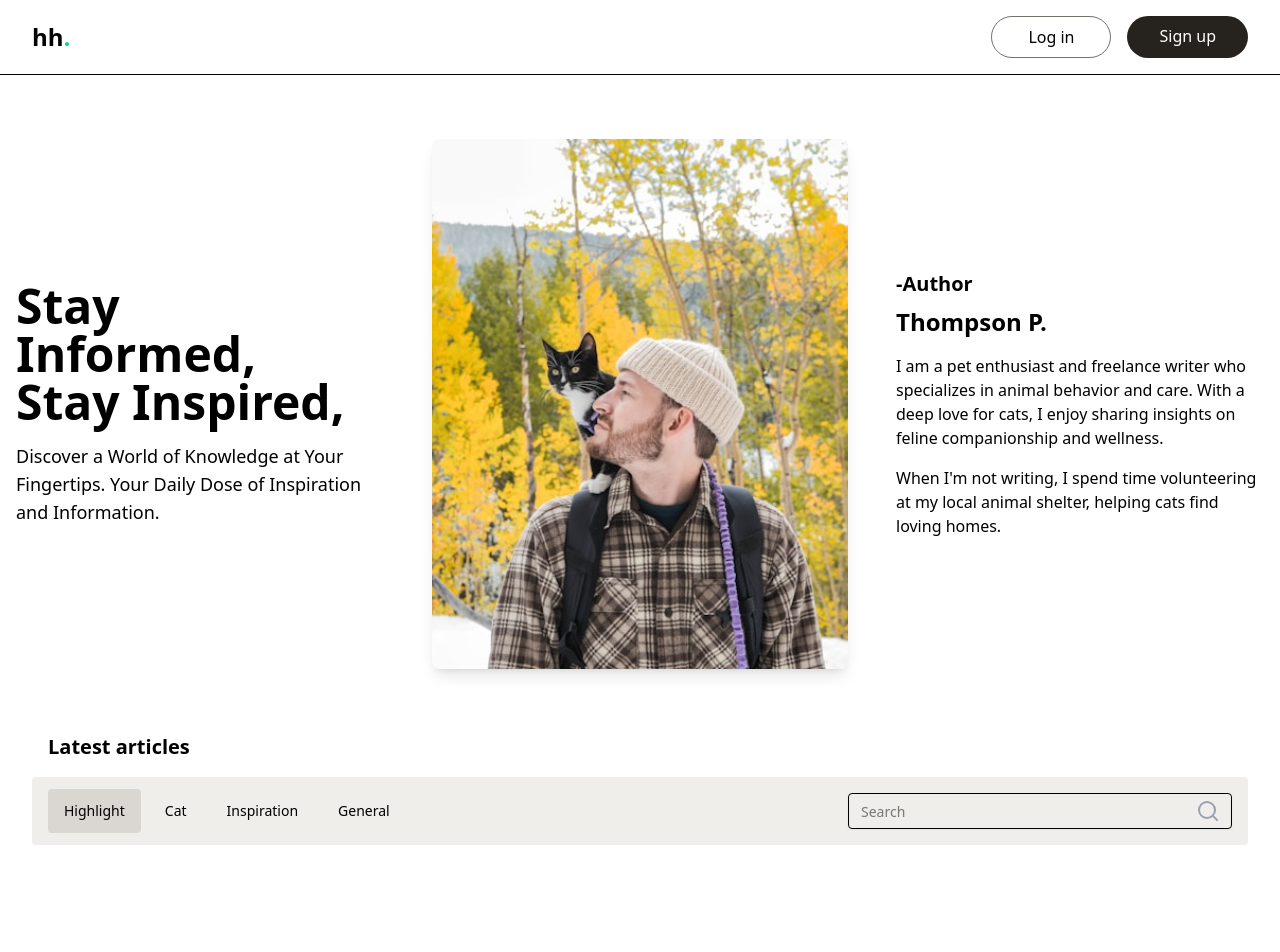
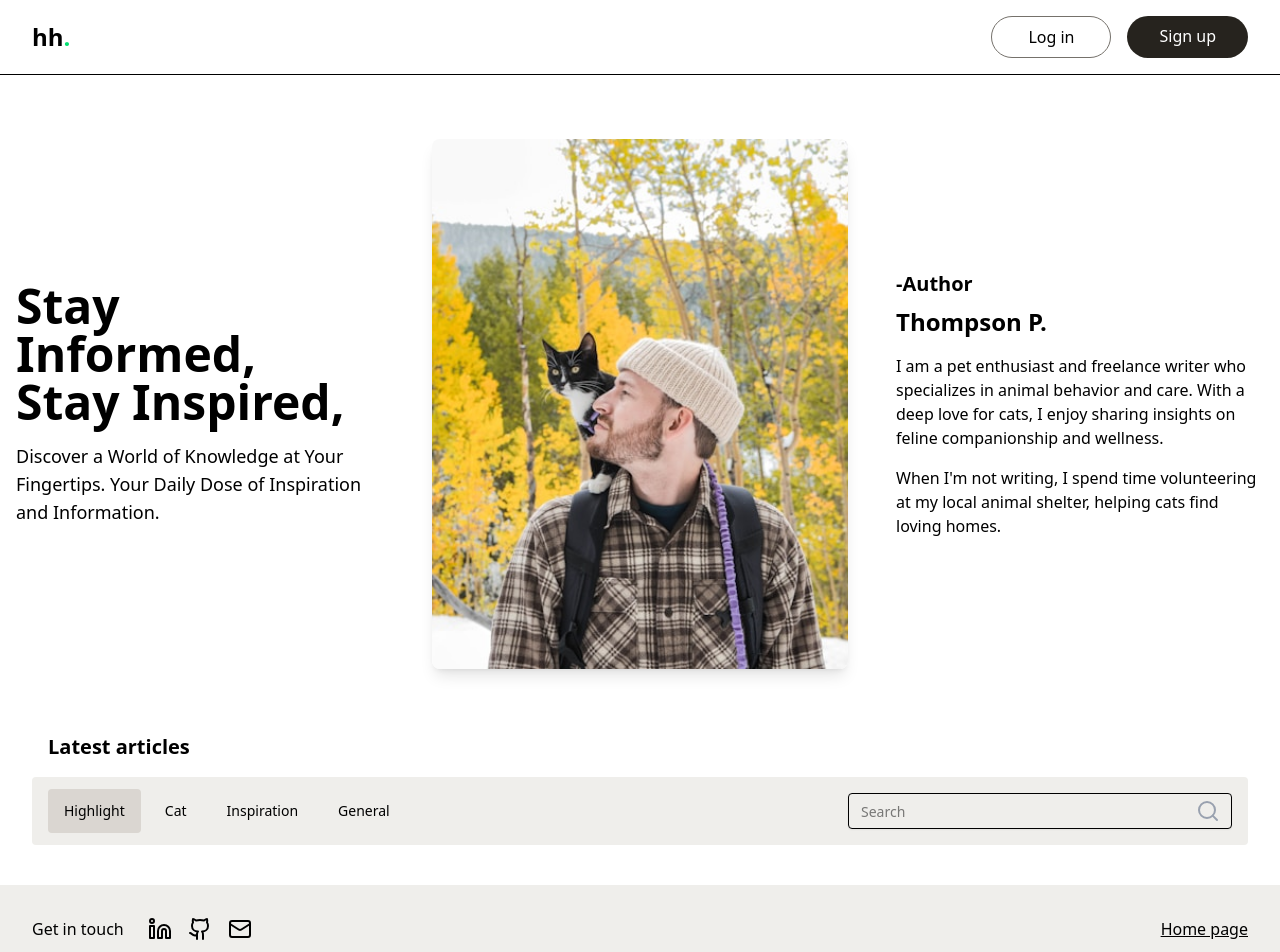
Before and after one commit to tchkh/book-worm, a React (Vite) app: page / in a window 1280 px wide. Shown: the top 952 px of the page. Before the commit the page ends 885 px from the top, so only its background shows below. Built offline with nearby package versions, Linux system fonts and the light colour scheme.

Commit message:
feat: add footer section

```diff
--- a/package.json
+++ b/package.json
@@ -11,6 +11,7 @@
   },
   "dependencies": {
     "@radix-ui/react-select": "^2.1.6",
+    "@radix-ui/react-slot": "^1.1.2",
     "@tailwindcss/vite": "^4.0.17",
     "class-variance-authority": "^0.7.1",
     "clsx": "^2.1.1",
--- a/src/App.jsx
+++ b/src/App.jsx
@@ -1,14 +1,18 @@
 import Articles from './components/ArticlesSection'
+import Footer from './components/Footer'
 import HeroSection from './components/HeroSection'
 import NavBar from './components/NavBar'
 
 function App() {
   return (
-    <>
+    <div className='flex flex-col min-h-screen'>
       <NavBar />
-      <HeroSection />
-      <Articles />
-    </>
+      <div className='flex-grow'>
+        <HeroSection />
+        <Articles />
+      </div>
+      <Footer />
+    </div>
   )
 }
 
--- /dev/null
+++ b/src/components/Footer.jsx
@@ -0,0 +1,30 @@
+import { Linkedin, Github, Mail } from 'lucide-react'
+
+function Footer() {
+  return (
+    <footer className='bg-[#EFEEEB] p-8 flex flex-col sm:flex-row justify-between items-center space-y-4 sm:space-y-0'>
+      <div className='flex flex-col sm:flex-row items-center space-y-4 sm:space-y-0 sm:space-x-6'>
+        <span className='font-medium'>Get in touch</span>
+        <div className='flex space-x-4'>
+          <a href='#' className='hover:text-muted-foreground'>
+            <Linkedin size={24} />
+            <span className='sr-only'>LinkedIn</span>
+          </a>
+          <a href='#' className='hover:text-muted-foreground'>
+            <Github size={24} />
+            <span className='sr-only'>GitHub</span>
+          </a>
+          <a href='#' className='hover:text-muted-foreground'>
+            <Mail size={24} />
+            <span className='sr-only'>Email</span>
+          </a>
+        </div>
+      </div>
+      <a href='/' className='hover:text-muted-foreground font-medium underline'>
+        Home page
+      </a>
+    </footer>
+  )
+}
+
+export default Footer
--- /dev/null
+++ b/src/components/ui/button.jsx
@@ -0,0 +1,55 @@
+import * as React from "react"
+import { Slot } from "@radix-ui/react-slot"
+import { cva } from "class-variance-authority";
+
+import { cn } from "@/lib/utils"
+
+const buttonVariants = cva(
+  "inline-flex items-center justify-center gap-2 whitespace-nowrap rounded-md text-sm font-medium transition-all disabled:pointer-events-none disabled:opacity-50 [&_svg]:pointer-events-none [&_svg:not([class*='size-'])]:size-4 shrink-0 [&_svg]:shrink-0 outline-none focus-visible:border-ring focus-visible:ring-ring/50 focus-visible:ring-[3px] aria-invalid:ring-destructive/20 dark:aria-invalid:ring-destructive/40 aria-invalid:border-destructive",
+  {
+    variants: {
+      variant: {
+        default:
+          "bg-primary text-primary-foreground shadow-xs hover:bg-primary/90",
+        destructive:
+          "bg-destructive text-white shadow-xs hover:bg-destructive/90 focus-visible:ring-destructive/20 dark:focus-visible:ring-destructive/40 dark:bg-destructive/60",
+        outline:
+          "border bg-background shadow-xs hover:bg-accent hover:text-accent-foreground dark:bg-input/30 dark:border-input dark:hover:bg-input/50",
+        secondary:
+          "bg-secondary text-secondary-foreground shadow-xs hover:bg-secondary/80",
+        ghost:
+          "hover:bg-accent hover:text-accent-foreground dark:hover:bg-accent/50",
+        link: "text-primary underline-offset-4 hover:underline",
+      },
+      size: {
+        default: "h-9 px-4 py-2 has-[>svg]:px-3",
+        sm: "h-8 rounded-md gap-1.5 px-3 has-[>svg]:px-2.5",
+        lg: "h-10 rounded-md px-6 has-[>svg]:px-4",
+        icon: "size-9",
+      },
+    },
+    defaultVariants: {
+      variant: "default",
+      size: "default",
+    },
+  }
+)
+
+function Button({
+  className,
+  variant,
+  size,
+  asChild = false,
+  ...props
+}) {
+  const Comp = asChild ? Slot : "button"
+
+  return (
+    <Comp
+      data-slot="button"
+      className={cn(buttonVariants({ variant, size, className }))}
+      {...props} />
+  );
+}
+
+export { Button, buttonVariants }
```
Also changed, not shown: 1 other file (tests, documents, lock files or other folders).
